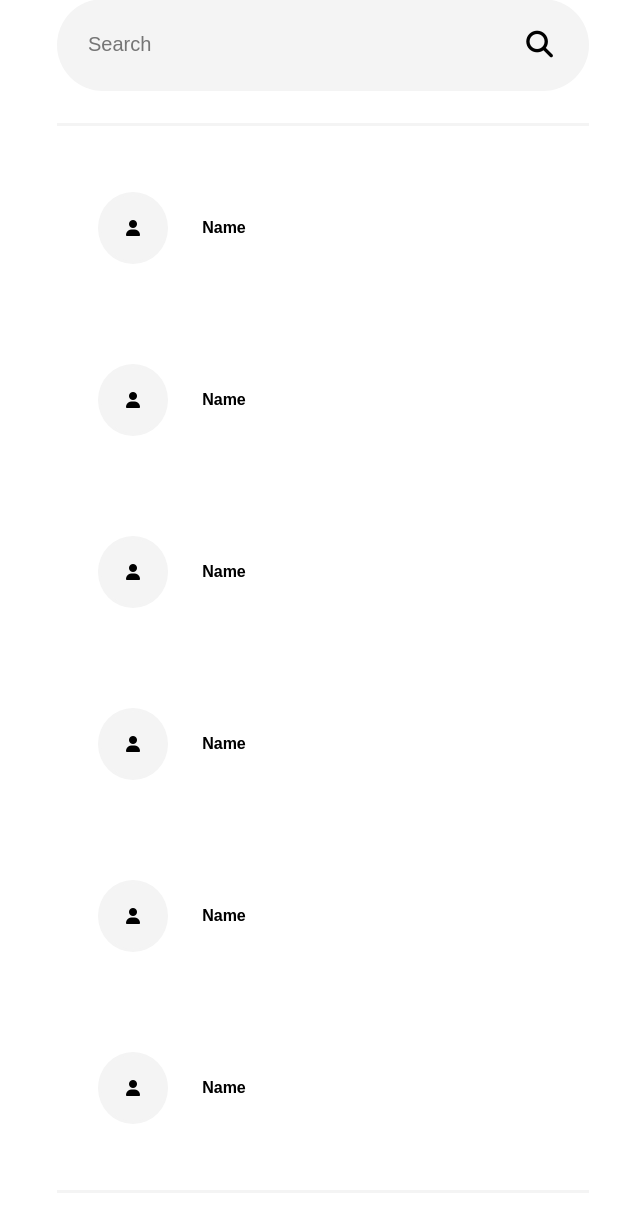
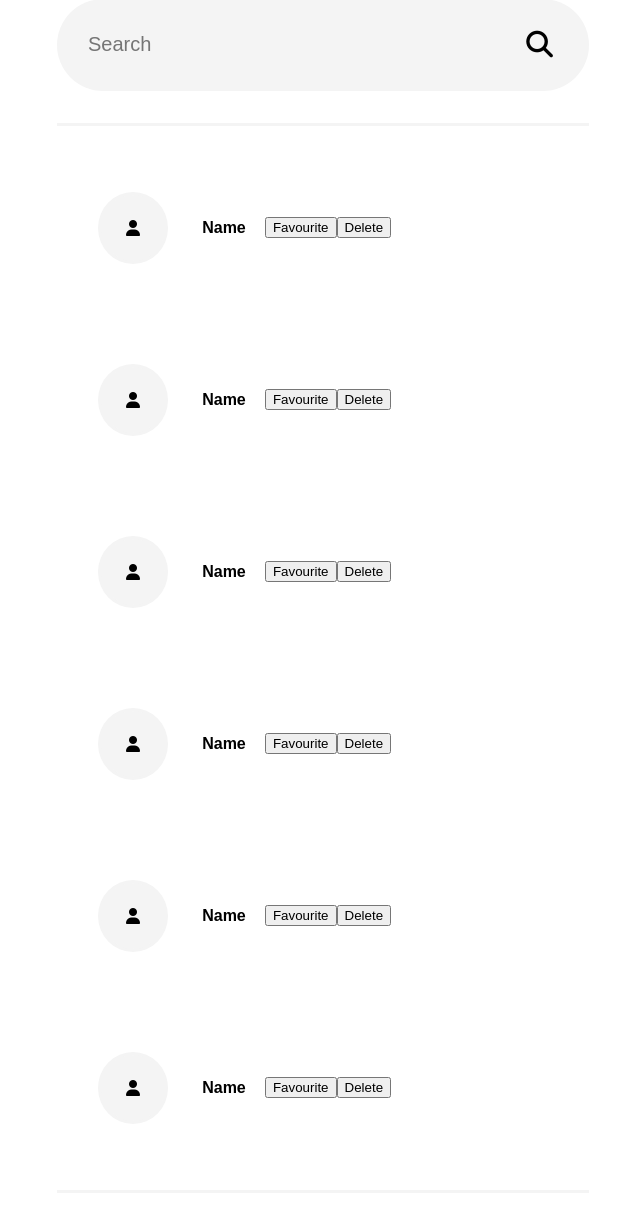
Before and after one commit to software-students-fall2023/2-web-app-exercise-team1-pt-2, a Python web app: template templates/contactlist.html in a window 1280 px wide. Shown: the part 193-1418 px from the top of the page, without its empty margins (317-957 px from the left). Run offline with Jinja, Linux system fonts and the light colour scheme; the template is opened without the code that fills it, so the values that code supplies are empty; some libraries are stand-ins or nearby versions.

Commit message:
Update contactlist.html

```diff
--- a/templates/contactlist.html
+++ b/templates/contactlist.html
@@ -22,26 +22,38 @@
             <div class="contact">
                 <i class="fa-solid fa-user"></i>
                 <strong>Name</strong>
+                <button class = "favourites-button"> Favourite </button>
+                <button class = "delete-button"> Delete </button>
             </div>
             <div class="contact">
                 <i class="fa-solid fa-user"></i>
                 <strong>Name</strong>
+                <button class = "favourites-button"> Favourite </button>
+                <button class = "delete-button"> Delete </button>
             </div>
             <div class="contact">
                 <i class="fa-solid fa-user"></i>
                 <strong>Name</strong>
+                <button class = "favourites-button"> Favourite </button>
+                <button class = "delete-button"> Delete </button>
             </div>
             <div class="contact">
                 <i class="fa-solid fa-user"></i>
                 <strong>Name</strong>
+                <button class = "favourites-button"> Favourite </button>
+                <button class = "delete-button"> Delete </button>
             </div>
             <div class="contact">
                 <i class="fa-solid fa-user"></i>
                 <strong>Name</strong>
+                <button class = "favourites-button"> Favourite </button>
+                <button class = "delete-button"> Delete </button>
             </div>
             <div class="contact">
                 <i class="fa-solid fa-user"></i>
                 <strong>Name</strong>
+                <button class = "favourites-button"> Favourite </button>
+                <button class = "delete-button"> Delete </button>
             </div>
         </main>
 </body>
```
